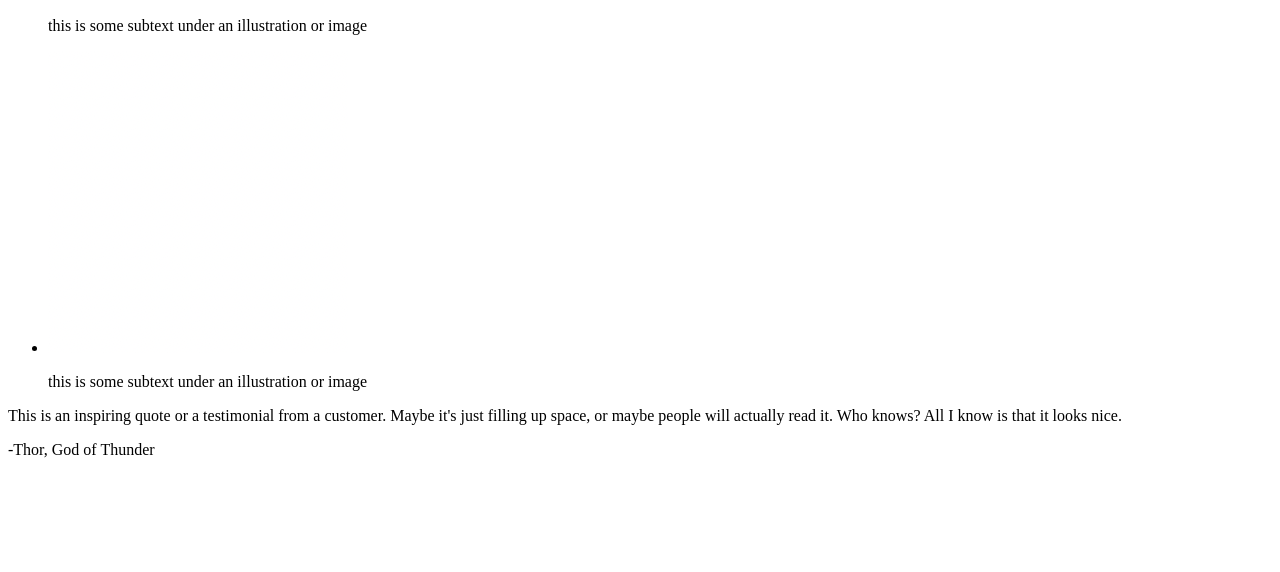
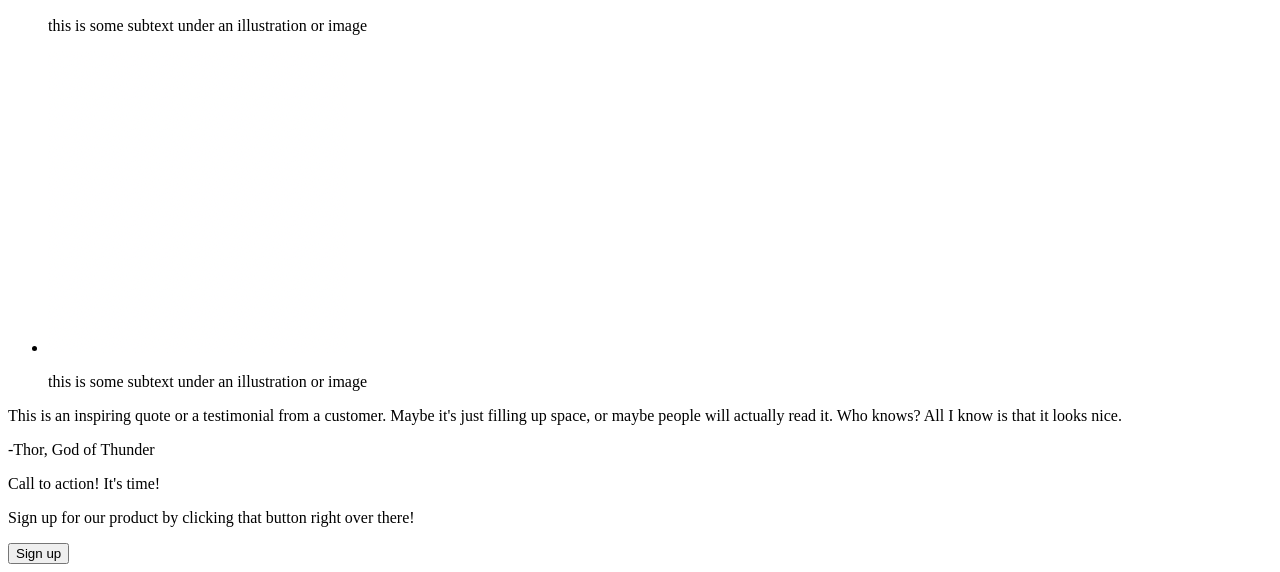
Before and after one commit to ninmedium/flex_landing_page_2, a plain HTML site: page index.html in a window 1280 px wide. Shown: the part 2266-2838 px from the top of the page. Before the commit the page ends 2733 px from the top, so only its background shows below. Drawn offline with Linux system fonts and the light colour scheme.

Commit message:
complete content for content-4 in html file

```diff
--- a/index.html
+++ b/index.html
@@ -71,7 +71,15 @@
         </div>
 
         <div class="content-4">
-
+            <div class="blue-box">
+                <div>
+                    <p>Call to action! It's time!</p>
+                    <p>
+                        Sign up for our product by clicking that button right over there!
+                    </p>
+                </div>
+                <button>Sign up</button>
+            </div>
         </div>
 
         <div class="footer">
```
